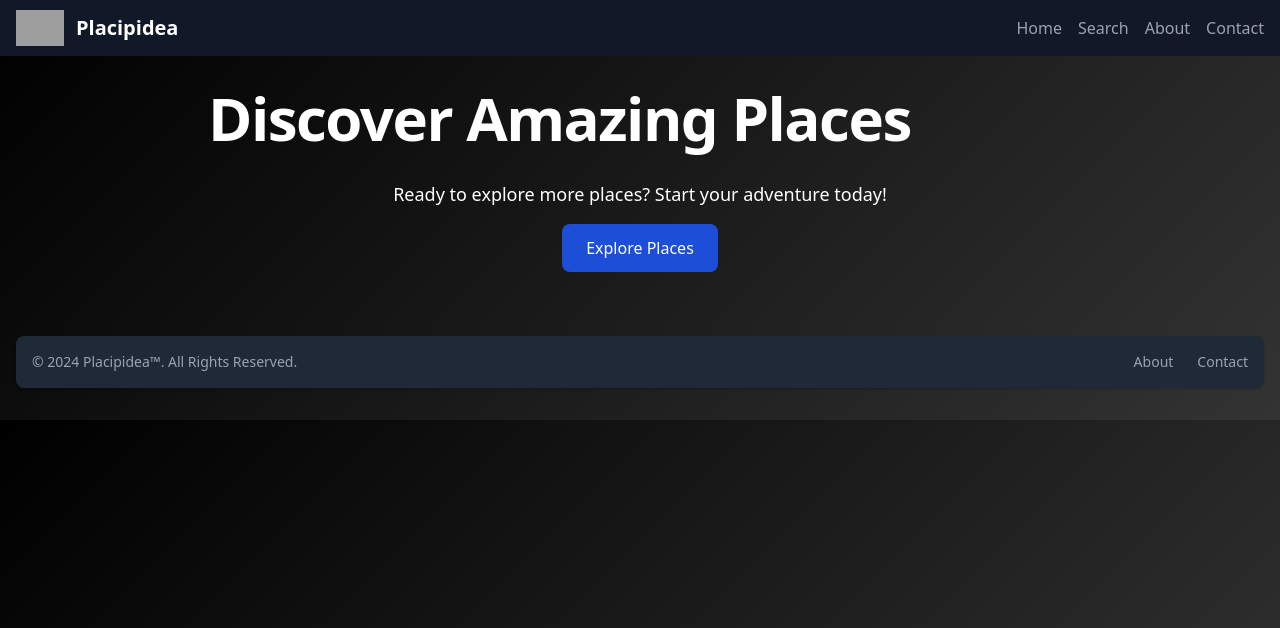
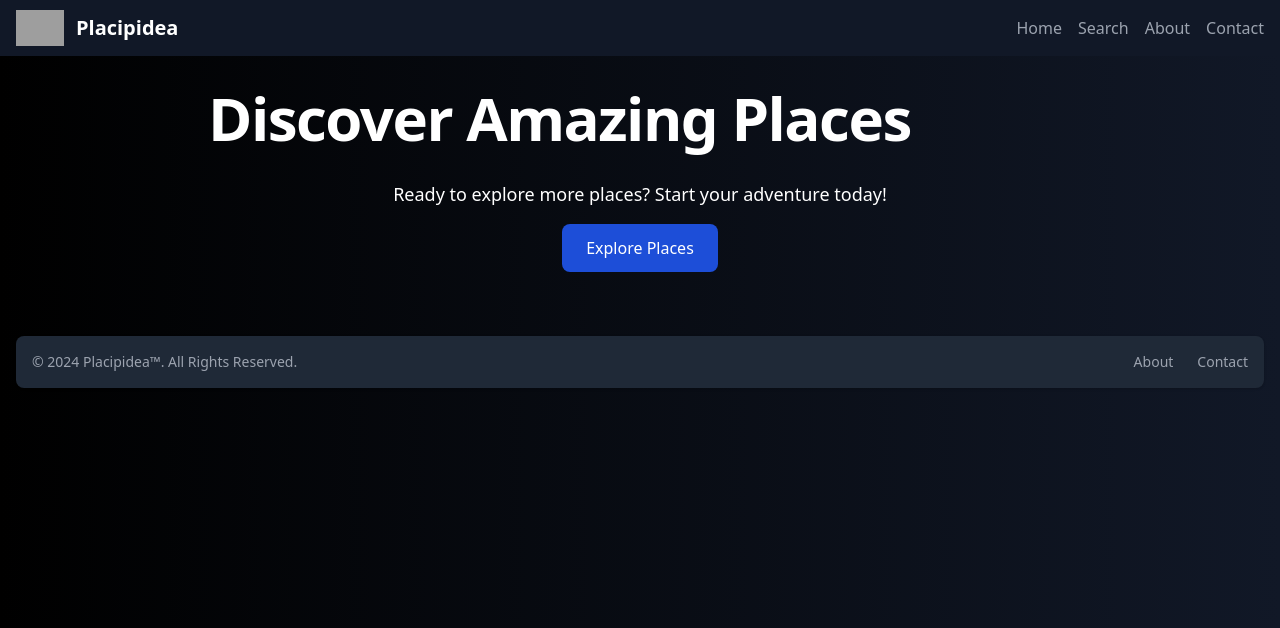
Before and after one commit to akhilesh-code-96/Flask, a Flask app: template GetPlacesPhotos/templates/places.html in a window 1280 px wide. Shown: the top 628 px of the page. Run offline with Flask 3, Linux system fonts and the light colour scheme; the template is opened without the code that fills it, so the values that code supplies are empty; some libraries are stand-ins or nearby versions; grey boxes are pictures that could not be loaded.

Commit message:
ui correction for search_result page

```diff
--- a/GetPlacesPhotos/templates/places.html
+++ b/GetPlacesPhotos/templates/places.html
@@ -16,7 +16,7 @@
     }
   </style>
 </head>
-<body class="dark">
+<body class="bg-gradient-to-r from-black to-gray-900 text-white">
 
   <nav class="bg-gray-900 border-gray-200 dark:bg-gray-900">
     <div class="max-w-screen-xl mx-auto px-4 py-2.5">
```
